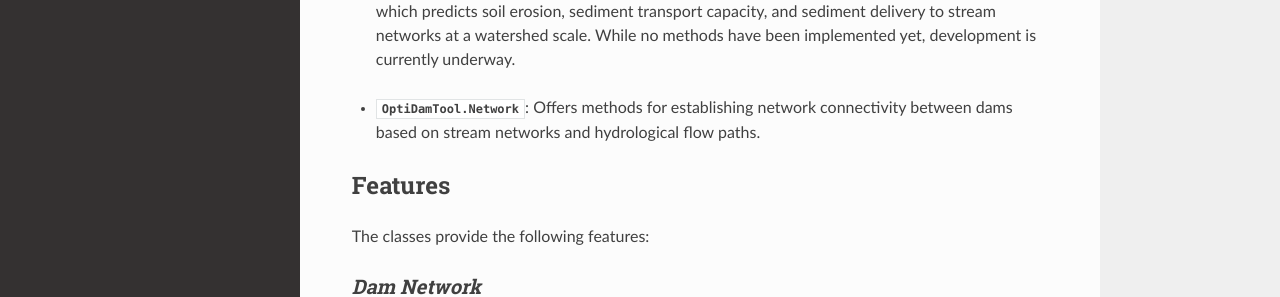
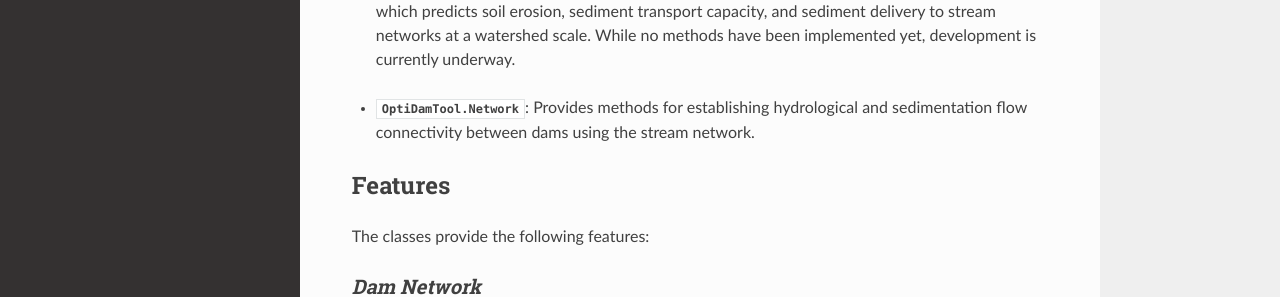
Before and after one commit to debpal/OptiDamTool, a Sphinx documentation site: the page built from docs/introduction.rst, in a window 1280 px wide and 1019 px high. Shown: the part 483-780 px from the top of the window. Built offline with Sphinx 7.4.7 and the Read the Docs theme 3.1.0, drawn with Linux system fonts in a browser that asks for light colours.

Commit message:
update docs

```diff
--- a/docs/introduction.rst
+++ b/docs/introduction.rst
@@ -21,7 +21,7 @@ The following classes are included in the package:
 
 ..
 
-- :class:`OptiDamTool.Network`: Offers methods for establishing network connectivity between dams based on stream networks and hydrological flow paths.
+- :class:`OptiDamTool.Network`: Provides methods for establishing hydrological and sedimentation flow connectivity between dams using the stream network.
 
 
 
```
